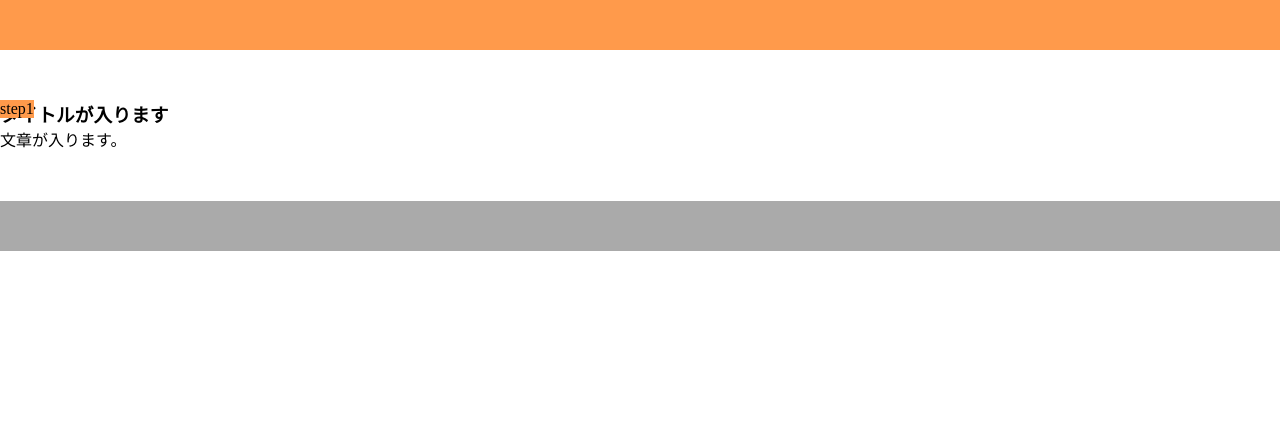
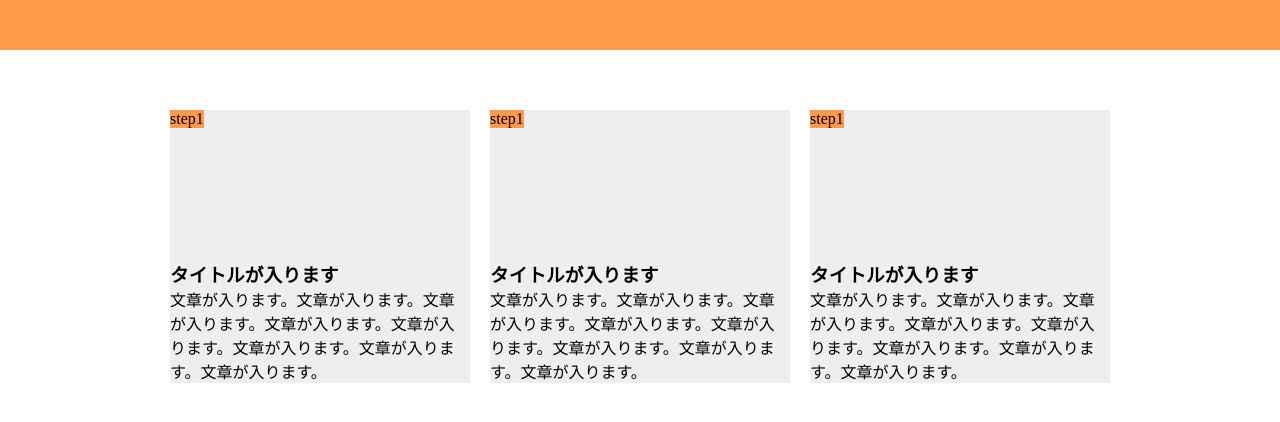
Before and after one commit to kitacat51/chapter9_exercise, a plain HTML site: page index.html in a window 1280 px wide. Drawn offline with Linux system fonts and the light colour scheme.

Commit message:
自分の解答

```diff
--- a/index.html
+++ b/index.html
@@ -7,28 +7,39 @@
     <title>chaper9_exerscise</title>
   </head>
 
-  <header></header>
-
-  </header>
-
   <body>
+    <header></header>
     <main>
       <section class="step">
         <div class="step-box">
          <div class="step-title">step1</div>
-          <section class="step-text">
+         <div class="step-image"></div>
+         <section class="step-text">
            <h3>タイトルが入ります</h3>
-           <p>文章が入ります。</p>
-          </section>
+           <p>文章が入ります。文章が入ります。文章が入ります。文章が入ります。文章が入ります。文章が入ります。文章が入ります。文章が入ります。</p>
+         </section>
         </div>
-       <div class="step2"></div>
-       <div class="step3"></div>
+        <div class="step-box">
+         <div class="step-title">step1</div>
+         <div class="step-image"></div>
+         <section class="step-text">
+           <h3>タイトルが入ります</h3>
+           <p>文章が入ります。文章が入ります。文章が入ります。文章が入ります。文章が入ります。文章が入ります。文章が入ります。文章が入ります。</p>
+         </section>
+        </div>
+        <div class="step-box">
+         <div class="step-title">step1</div>
+         <div class="step-image"></div>
+         <section class="step-text">
+           <h3>タイトルが入ります</h3>
+           <p>文章が入ります。文章が入ります。文章が入ります。文章が入ります。文章が入ります。文章が入ります。文章が入ります。文章が入ります。</p>
+         </section>
+        </div>
+      </section>
+
+    </main>
+     <footer></footer>
+  </body>
 
 
-      </section>
-    </main>
-
-  </body>
-
-  <footer></footer>
 </html>
--- a/style.css
+++ b/style.css
@@ -16,6 +16,9 @@ main{
 
 .step{
   width: 960px;
+  display: flex;
+  flex-wrap:wrap;
+  margin: auto;
 }
 
 .step-title{
@@ -23,14 +26,26 @@ main{
   position: absolute;
 }
 
-step1-{
+.step-box{
   width: 300px;
-  background-image: url(img/flow01.png);
-  background-size: auto 150px;
-  background-position: top;
-  padding: 10px;
+  background-color: #eeeeee;
+  margin: 10px;
+}
+
+.step-image{
+  width: auto;
+  height: 150px;
   background-repeat: no-repeat;
+  background-size: cover;
+  background-position: bottom;
 }
+
+.step-image:nth-child(odd){
+  margin: 10px 10px 10px 0;
+}
+
+.step-image:nth-child(1){
+  background-image: url(img/flow01.jpg);
 
 footer{
   height: 50px;
```
